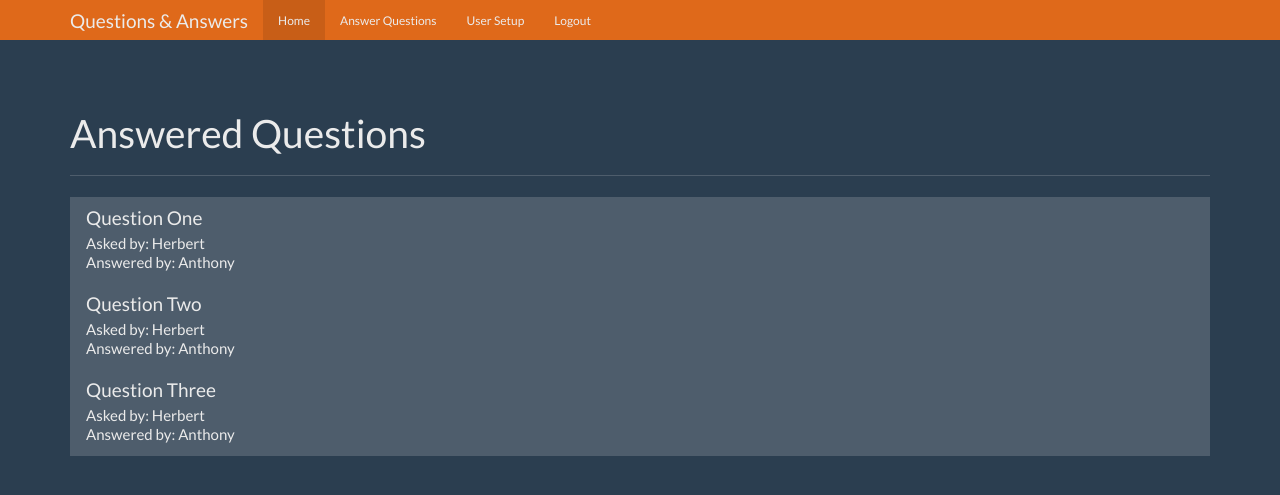
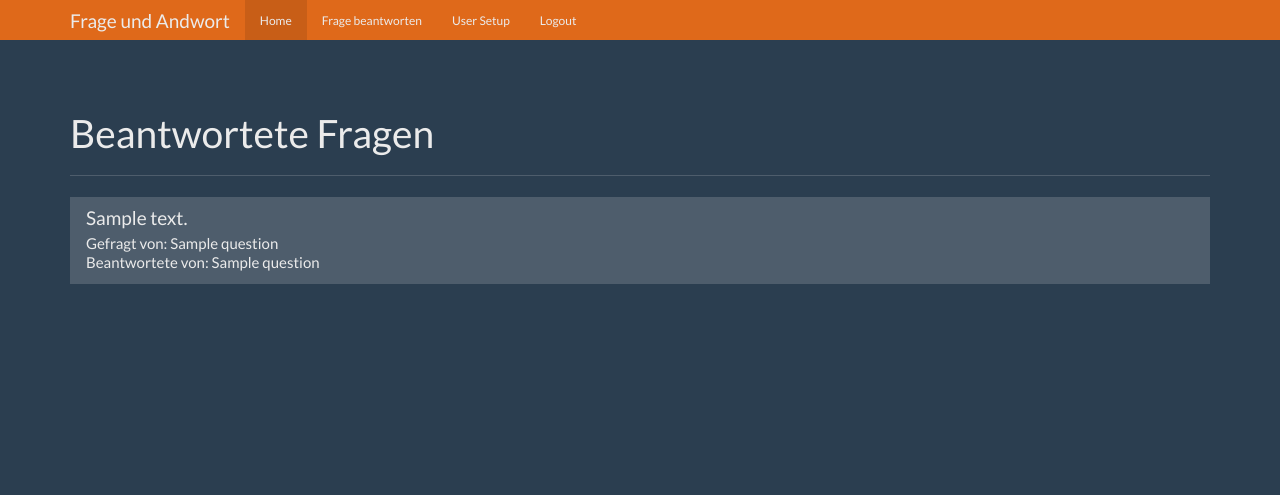
Before and after one commit to Growingluffy/QandA, a Flask app: page / in a window 1280 px wide. Shown: the top 495 px of the page. Run offline with Flask 2, Linux system fonts and the light colour scheme; the visitor is signed in with stand-in values (Sample User, id 1); a database or web service that is not in the repository returns one stand-in record (values such as "Sample title"); some libraries are stand-ins or nearby versions.

Commit message:
list questions and answer question

```diff
--- a/app.py
+++ b/app.py
@@ -34,7 +34,19 @@ def get_current_user():
 def index():
     user = get_current_user()
 
-    return render_template('home.html', user=user)
+    db = get_db()
+    db.execute('''select
+                            questions.id as question_id,
+                                      questions.question_text,
+                                      askers.name as asker_name,
+                                      experts.name as expert_name
+                                  from questions
+                                  join users as askers on askers.id = questions.asked_by_id
+                                  join users as experts on experts.id = questions.expert_id
+                                  where questions.answer_text is not null''')
+    questions_result = db.fetchall()
+
+    return render_template('home.html', user=user, questions=questions_result)
 
 
 @app.route('/register', methods=['POST', 'GET'])
@@ -86,11 +98,21 @@ def question():
     return render_template('question.html', user=user)
 
 
-@app.route('/answer')
-def answer():
+@app.route('/answer/<question_id>', methods=['GET', 'POST'])
+def answer(question_id):
     user = get_current_user()
 
-    return render_template('answer.html', user=user)
+    db = get_db()
+
+    if request.method == 'POST':
+        db.execute('update questions set answer_text = %s where id = %s', (request.form['answer'], question_id, ))
+
+        return redirect(url_for('unanswered'))
+
+    db.execute('select id, question_text from questions where id = %s', (question_id, ))
+    question = db.fetchone()
+
+    return render_template('answer.html', user=user, question=question)
 
 
 @app.route('/ask', methods=['GET', 'POST'])
--- a/config.py
+++ b/config.py
@@ -6,7 +6,7 @@ class Config(object):
     DEBUG = False
     TESTING = False
     CSRF_ENABLED = True
-    SECRET_KEY = os.urandom(24)
+    SECRET_KEY = 'thisisasecret'
     # DATABASE_URL = os.environ['DATABASE_URL']
 
 
--- a/templates/ask.html
+++ b/templates/ask.html
@@ -49,7 +49,7 @@
     <div class="container theme-showcase" role="main">
 
       <div class="page-header">
-        <h1>Ask A Question</h1>
+        <h1>Stelle eine Frage</h1>
       </div>
       <div class="row">
         <div class="col-lg-12">
@@ -57,7 +57,7 @@
             <form class="form-horizontal" action="/ask" method="post">
               <fieldset>
                 <div class="form-group">
-                  <label for="textArea" class="col-lg-2 control-label">Question</label>
+                  <label for="textArea" class="col-lg-2 control-label">Frage</label>
                     <div class="col-lg-10">
                       <textarea class="form-control" rows="3" name="question" id="textArea"></textarea>
                       <span class="help-block">Ask away!</span>
@@ -75,7 +75,7 @@
                   </div>
                   <div class="form-group">
                     <div class="col-lg-10 col-lg-offset-2">
-                      <button type="submit" class="btn btn-primary">Submit</button>
+                      <button type="submit" class="btn btn-primary">Absenden</button>
                     </div>
                   </div>
                 </fieldset>
--- a/templates/home.html
+++ b/templates/home.html
@@ -20,7 +20,7 @@
     <nav class="navbar navbar-inverse navbar-fixed-top">
       <div class="container">
         <div class="navbar-header">
-          <a class="navbar-brand" href="#">Questions & Answers</a>
+          <a class="navbar-brand" href="#">Frage und Andwort</a>
         </div>
         <div id="navbar" class="navbar-collapse collapse">
           <ul class="nav navbar-nav">
@@ -30,10 +30,10 @@
             <li><a href="{{ url_for('register') }}">Register</a></li>
             {% endif %}
             {% if user and not user['admin'] and not user['expert'] %}
-            <li><a href="{{ url_for('ask') }}">Ask Question</a></li>
+            <li><a href="{{ url_for('ask') }}">Frage stellen</a></li>
             {% endif %}
             {% if user and user['expert'] %}
-            <li><a href="{{ url_for('unanswered') }}">Answer Questions</a></li>
+            <li><a href="{{ url_for('unanswered') }}">Frage beantworten</a></li>
             {% endif %}
             {% if user and user['admin'] %}
             <li><a href="{{ url_for('users') }}">User Setup</a></li>
@@ -49,26 +49,18 @@
     <div class="container theme-showcase" role="main">
 
       <div class="page-header">
-        <h1>Answered Questions</h1>
+        <h1>Beantwortete Fragen</h1>
       </div>
       <div class="row">
         <div class="col-lg-12">
           <div class="list-group">
-            <a href="#" class="list-group-item">
-              <h4 class="list-group-item-heading">Question One</h4>
-              <p class="list-group-item-text">Asked by: Herbert</p>
-              <p class="list-group-item-text">Answered by: Anthony</p>
-            </a>
-            <a href="#" class="list-group-item">
-              <h4 class="list-group-item-heading">Question Two</h4>
-              <p class="list-group-item-text">Asked by: Herbert</p>
-              <p class="list-group-item-text">Answered by: Anthony</p>
-            </a>
-            <a href="#" class="list-group-item">
-              <h4 class="list-group-item-heading">Question Three</h4>
-              <p class="list-group-item-text">Asked by: Herbert</p>
-              <p class="list-group-item-text">Answered by: Anthony</p>
-            </a>
+            {% for question in questions %}
+              <a href="{{ url_for('question', question_id=question['question_id'])}}" class="list-group-item">
+                <h4 class="list-group-item-heading">{{ question['question_text'] }}</h4>
+                <p class="list-group-item-text">Gefragt von: {{ question['asker_name']}}</p>
+                <p class="list-group-item-text">Beantwortete von: {{ question['expert_name'] }}</p>
+              </a>
+            {% endfor %}
           </div>
         </div><!-- /.col-lg-12 -->
       </div>
--- a/templates/unanswered.html
+++ b/templates/unanswered.html
@@ -55,7 +55,7 @@
         <div class="col-lg-12">
           <div class="list-group">
             {% for question in questions %}
-            <a href="#" class="list-group-item">
+            <a href="{{ url_for('answer', question_id=question['id']) }}" class="list-group-item">
               <h4 class="list-group-item-heading">{{ question['question_text'] }}</h4>
               <p class="list-group-item-text">Asked by: {{ question['name'] }}</p>
             </a>
```
Also changed, not shown: templates/answer.html (+4 -4 lines).
